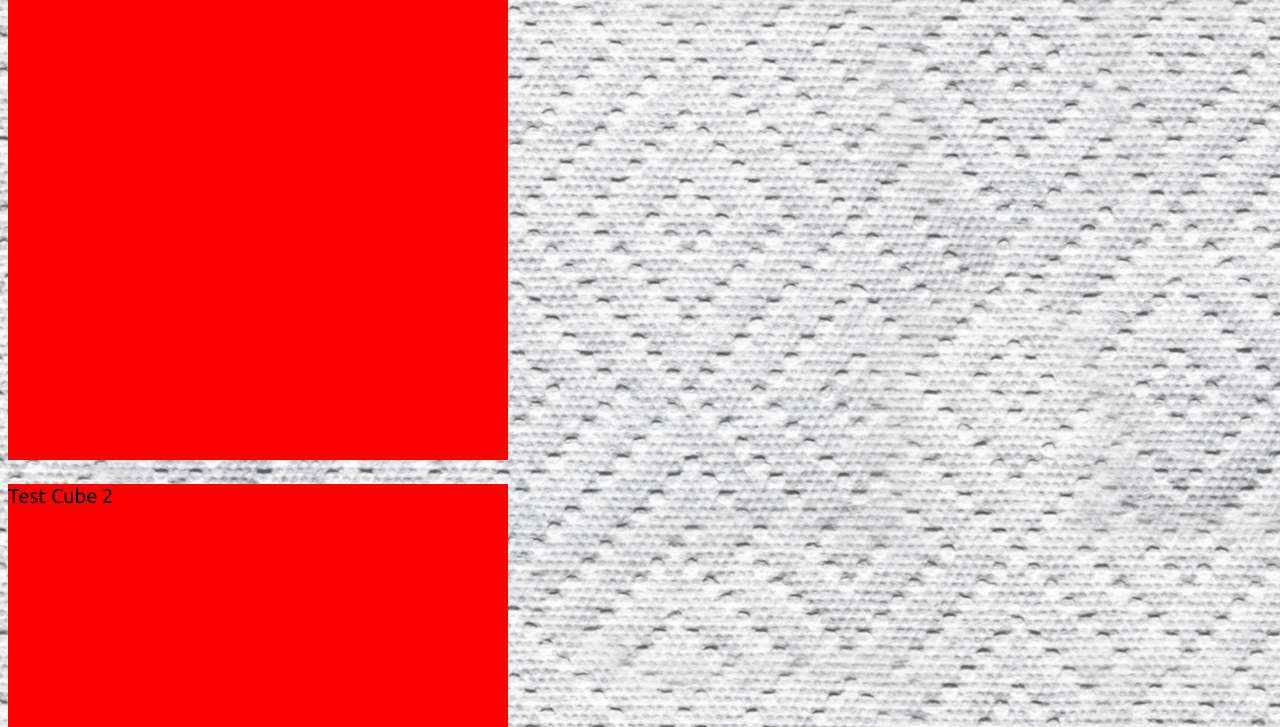
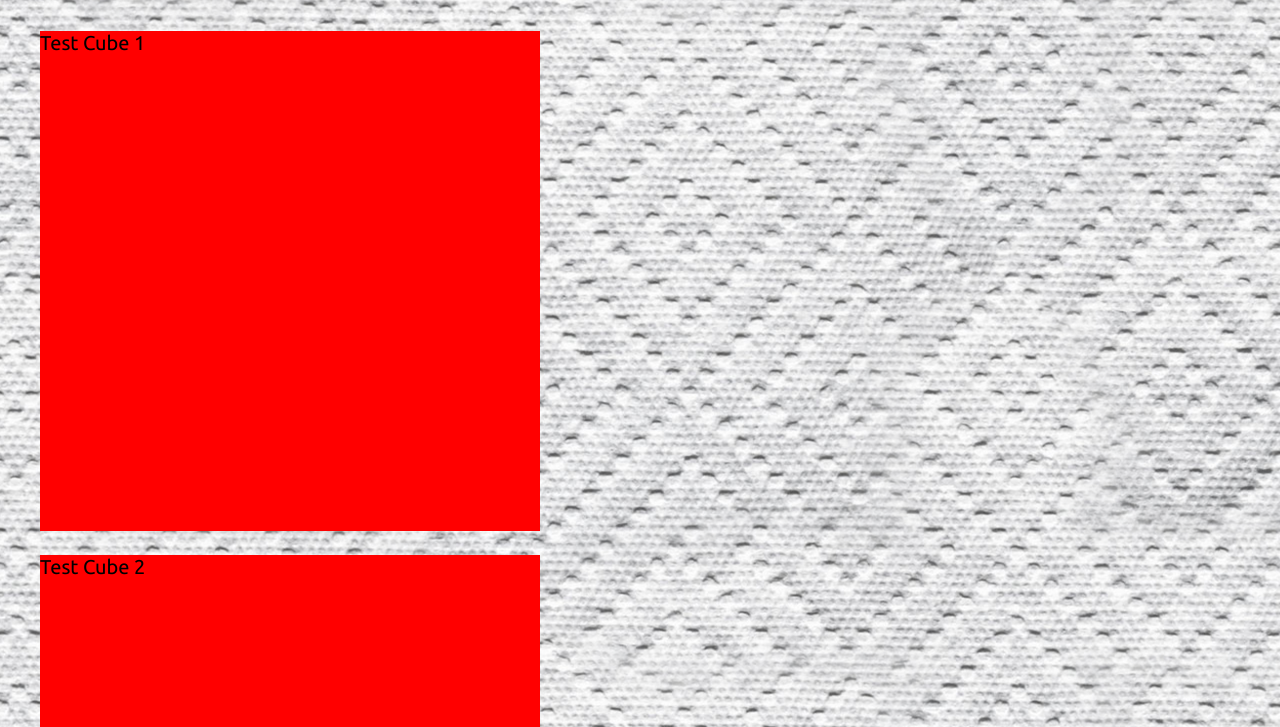
Before and after one commit to vess-dev/Napkin, a website: page website/index.html in a window 1280 px wide. Shown: the part 73-800 px from the top of the page. Drawn offline with Linux system fonts and the light colour scheme.

Commit message:
testing - fixed

```diff
--- a/website/style.css
+++ b/website/style.css
@@ -27,7 +27,8 @@ body {
 
 #content {
 	position: relative;
-	padding: 2% 0 2%;
+	padding-left: 2rem;
+	padding-top: 6rem;
 }
 
 #header {
```
